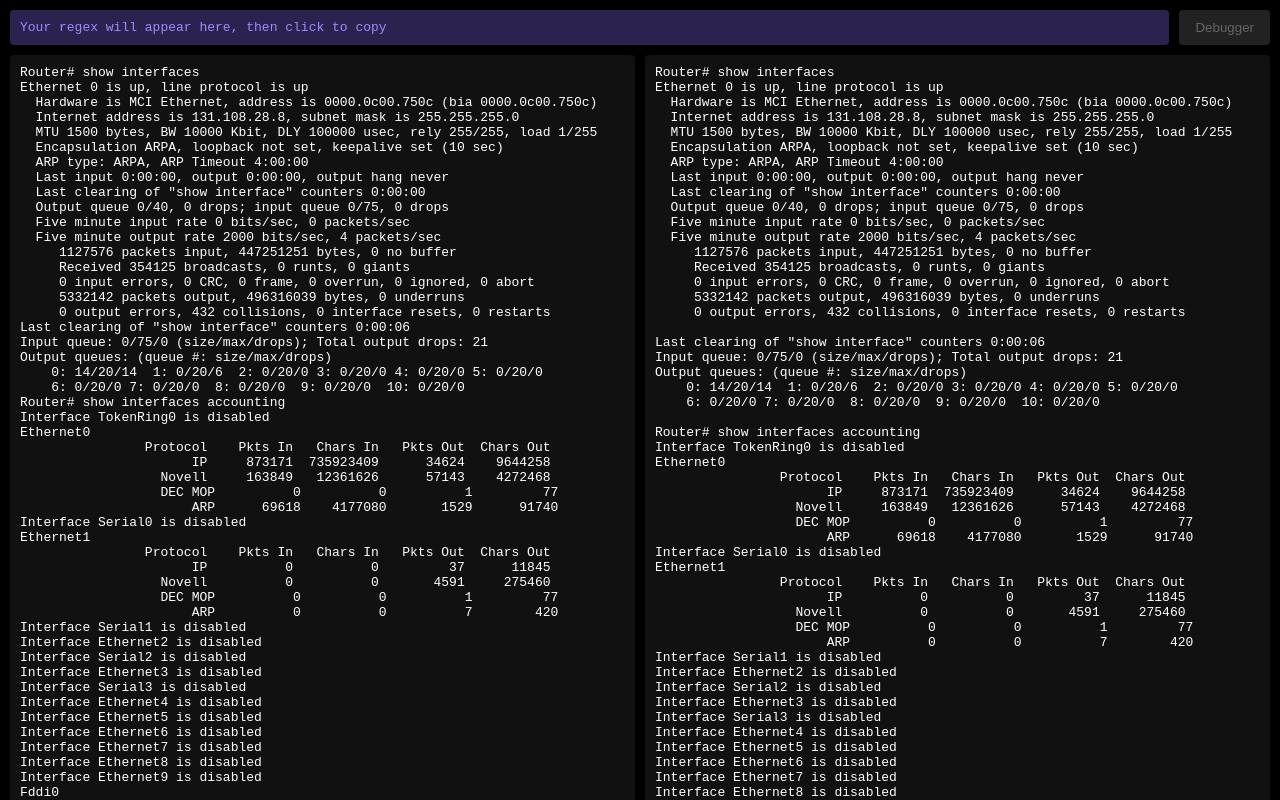
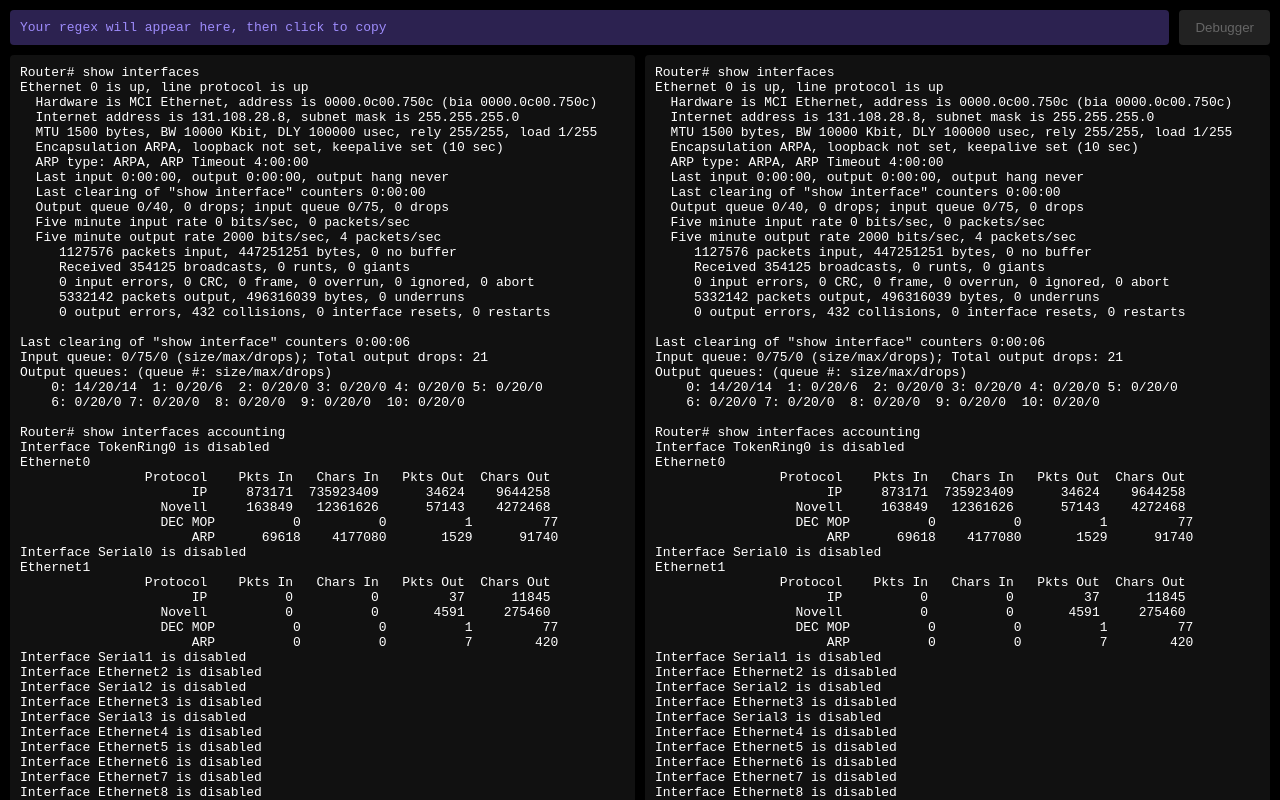
Before and after one commit to ricardocasares/regexgen, a React (Vite) app: page / in a window 1280 px wide. Shown: the top 800 px of the page. Built offline with nearby package versions, Linux system fonts and the light colour scheme; what react-string-replace-recursively would draw is missing.

Commit message:
fix empty line bug

```diff
--- a/src/components/Line/line.module.css
+++ b/src/components/Line/line.module.css
@@ -3,6 +3,7 @@
   white-space: pre-wrap;
   width: 100%;
   border-radius: 4px;
+  min-height: 15px;
 }
 
 .line:hover,
```
